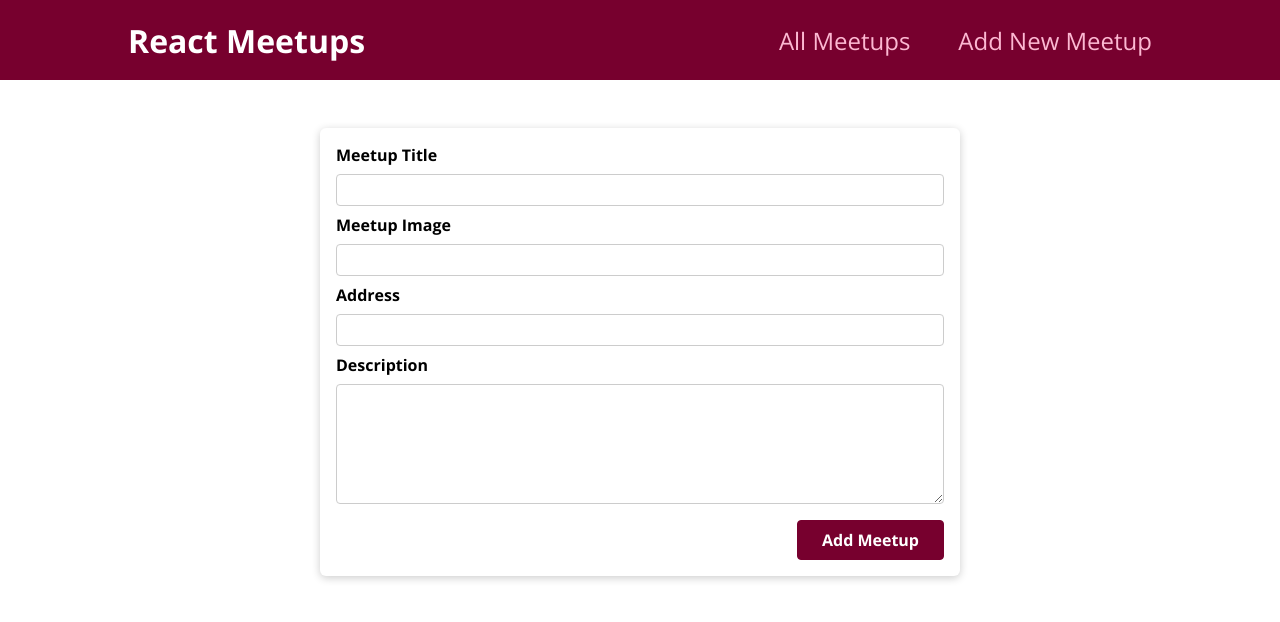
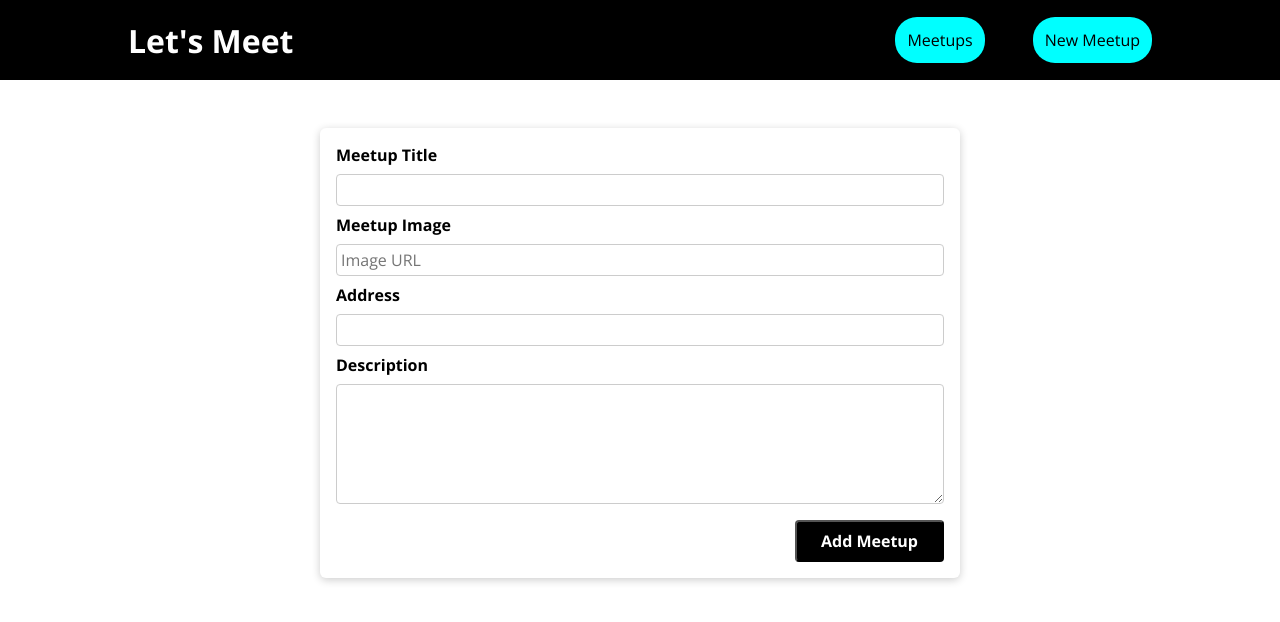
Before and after one commit to bhubhik/meetups, a Next.js app: page /new-meetup in a window 1280 px wide. Shown: the top 622 px of the page. Built offline with nearby package versions, Linux system fonts and the light colour scheme.

Commit message:
Some ui changes

```diff
--- a/components/layout/MainNavigation.js
+++ b/components/layout/MainNavigation.js
@@ -1,18 +1,17 @@
 import classes from './MainNavigation.module.css';
-import Link from 'next/link'
+import Link from 'next/link';
 
 function MainNavigation() {
-
   return (
     <header className={classes.header}>
-      <div className={classes.logo}>React Meetups</div>
+      <div className={classes.logo}>Let{`'`}s Meet</div>
       <nav>
         <ul>
           <li>
-            <Link href='/'>All Meetups</Link>
+            <Link href='/'>Meetups</Link>
           </li>
           <li>
-            <Link href='/new-meetup'>Add New Meetup</Link>
+            <Link href='/new-meetup'>New Meetup</Link>
           </li>
         </ul>
       </nav>
--- a/components/layout/MainNavigation.module.css
+++ b/components/layout/MainNavigation.module.css
@@ -4,7 +4,7 @@
   display: flex;
   align-items: center;
   justify-content: space-between;
-  background-color: #77002e;
+  background-color: #000000;
   padding: 0 10%;
 }
 
@@ -28,12 +28,15 @@
 
 .header a {
   text-decoration: none;
-  font-size: 1.5rem;
-  color: #fcb8d2;
+  font-size: 16px;
+  color: #000000;
+  background-color: aqua;
+  padding: 12px;
+  border-radius: 22px;
 }
 
 .header a:hover,
-.header a:active,
-.header a.active {
-  color: white;
+.header a:active {
+  background-color: white;
+  color: rgb(226, 93, 31);
 }
--- a/components/meetups/MeetupDetail.js
+++ b/components/meetups/MeetupDetail.js
@@ -5,6 +5,7 @@ const MeetupDetail = (props) => {
   return (
     <section className={classes.content}>
       <Image src={props.image} alt={props.title} width='500px' height='500px' />
+      {console.log(props.image)}
       <h1>{props.title}</h1>
       <p>{props.description}</p>
       <h3>{props.address}</h3>
--- a/components/meetups/MeetupItem.module.css
+++ b/components/meetups/MeetupItem.module.css
@@ -36,7 +36,7 @@
 .actions button {
   font: inherit;
   cursor: pointer;
-  color: #77002e;
+  color: #000000;
   border: 1px solid #77002e;
   background-color: transparent;
   padding: 0.5rem 1.5rem;
--- a/components/meetups/NewMeetupForm.js
+++ b/components/meetups/NewMeetupForm.js
@@ -36,7 +36,13 @@ function NewMeetupForm(props) {
         </div>
         <div className={classes.control}>
           <label htmlFor='image'>Meetup Image</label>
-          <input type='url' required id='image' ref={imageInputRef} />
+          <input
+            type='url'
+            required
+            id='image'
+            ref={imageInputRef}
+            placeholder='Image URL'
+          />
         </div>
         <div className={classes.control}>
           <label htmlFor='address'>Address</label>
--- a/components/meetups/NewMeetupForm.module.css
+++ b/components/meetups/NewMeetupForm.module.css
@@ -30,10 +30,10 @@
 .actions button {
   font: inherit;
   cursor: pointer;
-  background-color: #77002e;
+  background-color: #000000;
   color: white;
   padding: 0.5rem 1.5rem;
-  border: 1px solid #77002e;
+
   border-radius: 4px;
   font-weight: bold;
 }
--- a/pages/index.js
+++ b/pages/index.js
@@ -13,7 +13,7 @@ function Homepage(props) {
   return (
     <div>
       <Head>
-        <title>React Meetups</title>
+        <title>Let{`'`}s meet!</title>
         <meta
           name='description'
           content='A page to see meetups and create new meetups'
```
